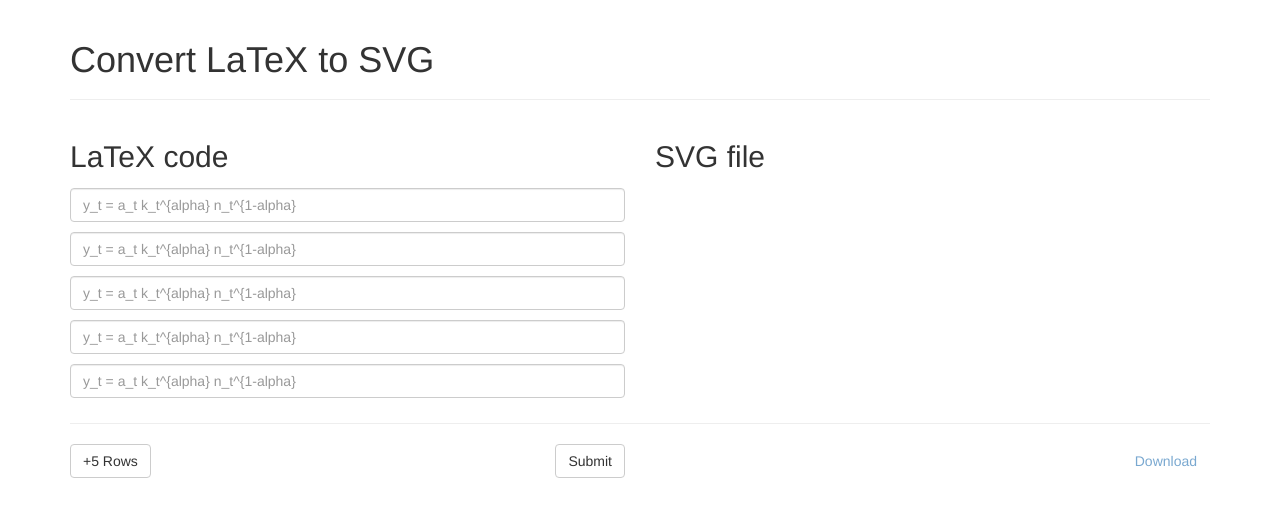
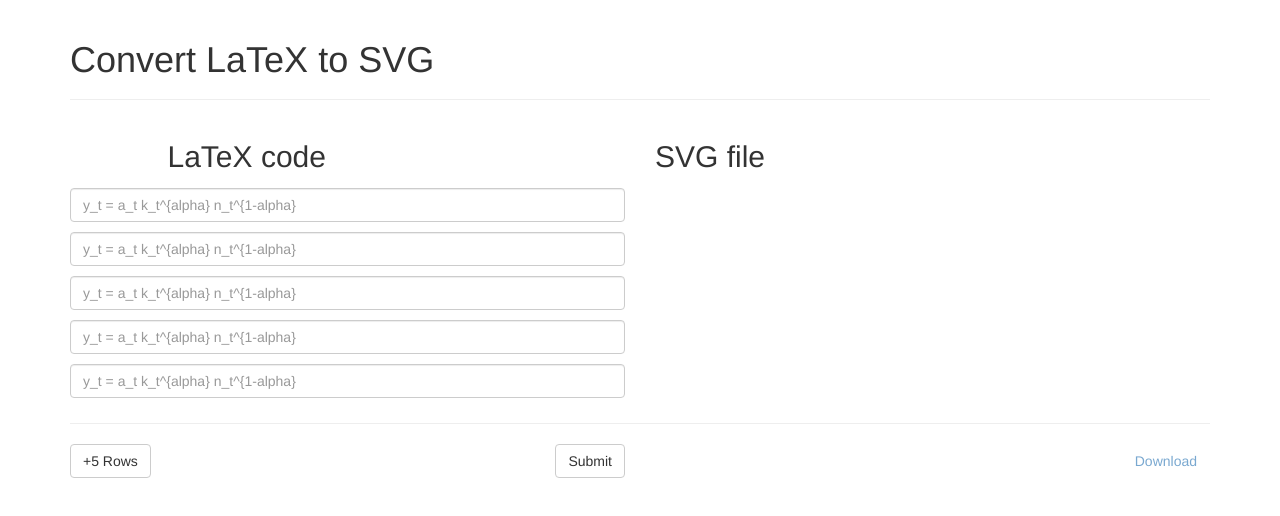
Before and after one commit to open-macro/util-mathjax, a website: page index.html in a window 1280 px wide. Drawn offline with nearby package versions, Linux system fonts and the light colour scheme.

Commit message:
add index marker on UI

```diff
--- a/index.html
+++ b/index.html
@@ -25,7 +25,8 @@
     	</div>
 
         <div class="row">
-            <div class="col-md-6"><h2>LaTeX code</h2></div>
+            <div class="col-md-1"></div>
+            <div class="col-md-5"><h2>LaTeX code</h2></div>
             <div class="col-md-6"><h2>SVG file</h2></div>
         </div>
 
```
